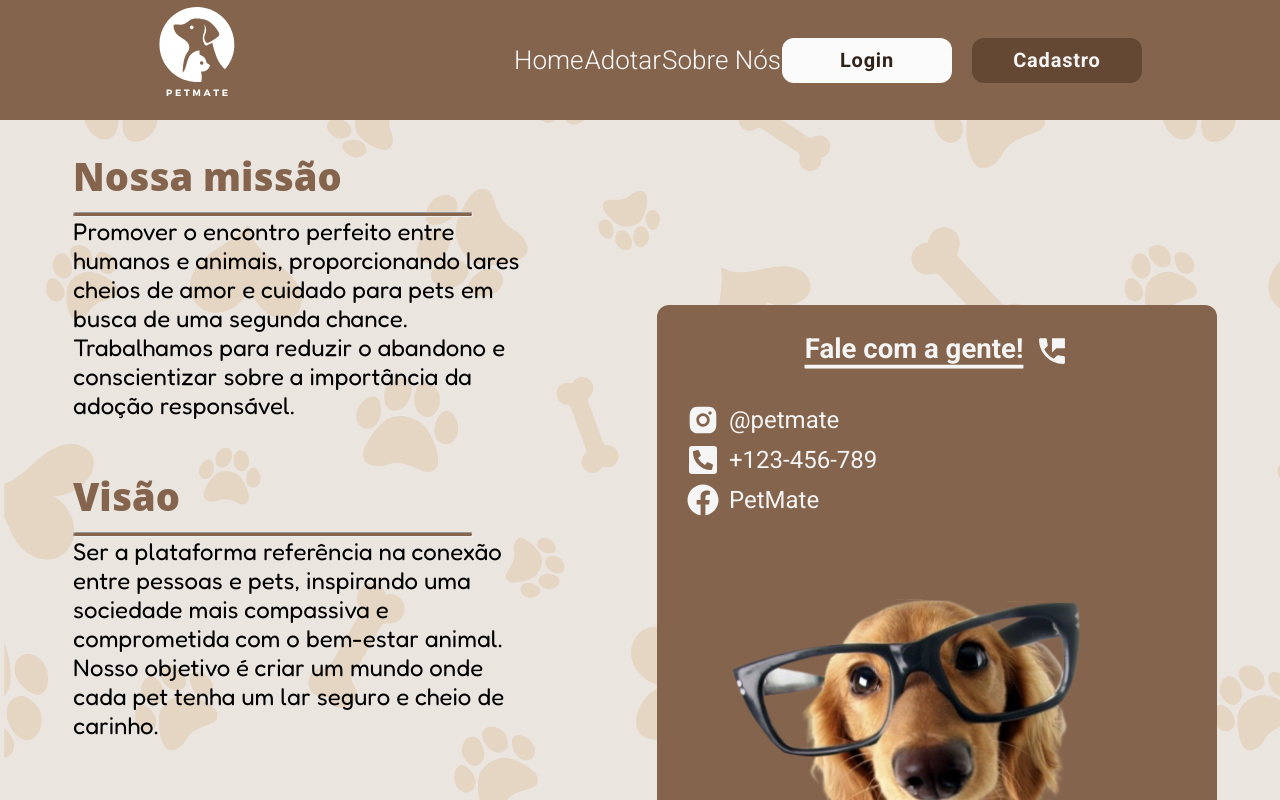
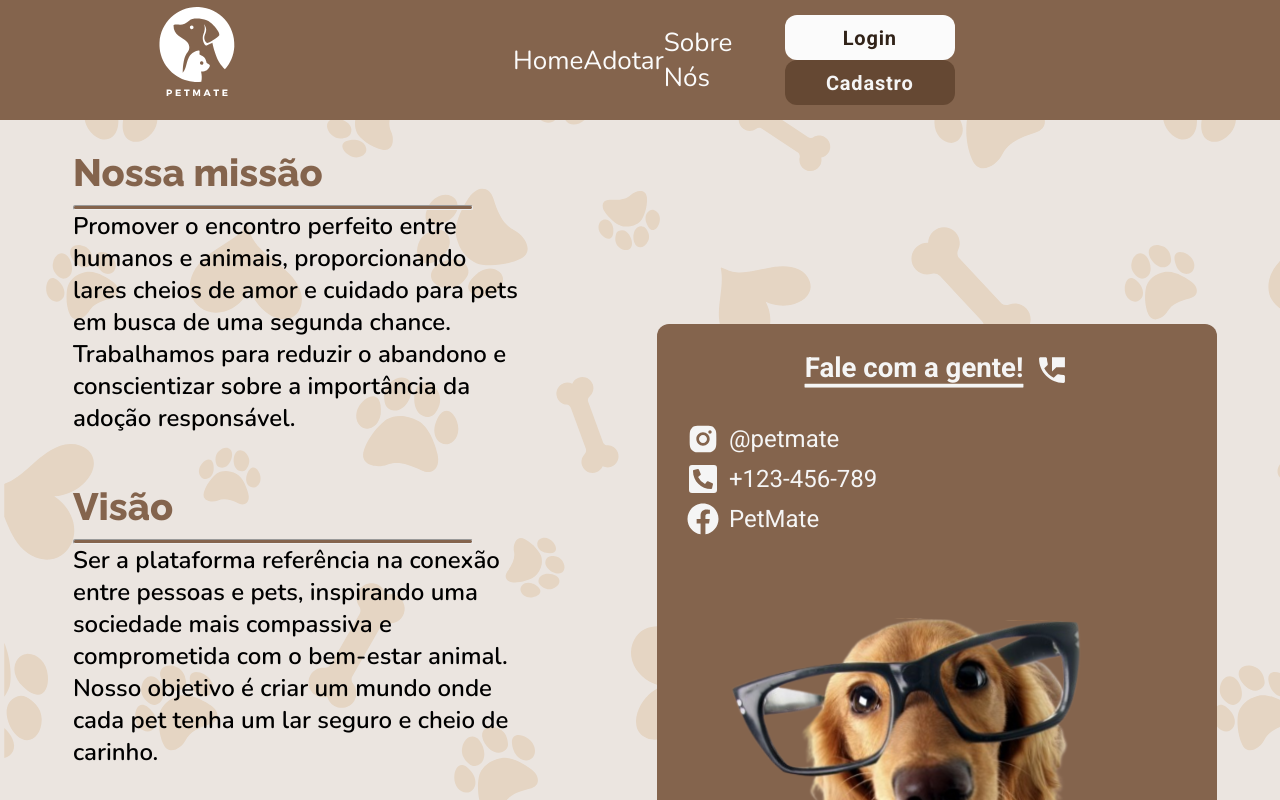
Before and after one commit to projeto-petmate/petmate, a React (Vite) app in the folder PetMate/: page /contato in a window 1280 px wide. Shown: the top 800 px of the page. Built offline with nearby package versions, Linux system fonts and the light colour scheme; a web font is replaced by a local one.

Commit message:
font changes

```diff
--- a/PetMate/src/components/CardContainer.css
+++ b/PetMate/src/components/CardContainer.css
@@ -52,12 +52,13 @@
     height: 45px;
     width: 180px;
     text-align: center;
-    background-color: #AD947E;
+    background-color: #84644d;
     border: none;
     border-radius: 8px;
     color: #F5F5F5;
     font-size: 16px;
     font-weight: bold;
+    font-family: nunito;
     letter-spacing: 0.01em;
     margin-top: -10px;
   }
--- a/PetMate/src/components/Navbar.css
+++ b/PetMate/src/components/Navbar.css
@@ -48,8 +48,7 @@
 .botoes-nav a {
     color: #fbfbfb;
     text-decoration: none;
-    /* margin: 0 15px; */
-    font-family: 'Roboto', sans-serif;
+    font-family: 'nunito', sans-serif;
     font-weight: 300;
     transition: color 0.5s;
 }
@@ -109,7 +108,8 @@
     height: 50px;
     font-weight: 600;
     font-size: 24px;
-    font-family: 'Open Sans', sans-serif;
+    font-family: 'nunito', sans-serif;
+    font-weight: bold;
     background-color: #fbfbfb;
     color: #654833;
     border: 2px #484848;
--- a/PetMate/src/pages/Adotar.css
+++ b/PetMate/src/pages/Adotar.css
@@ -15,12 +15,14 @@
   color: #654833;
   margin-bottom: 10px;
   font-weight: 800;
+  font-family: 'Raleway';
 
 }
 
 .titulo-adotar p{
   font-size: 24px;
-  font-family: fredoka;
+  font-family: nunito;
+  font-weight: 600;
 }
 
 .titulo-botao-adotar{
@@ -37,7 +39,7 @@
   height: 60px;
   font-weight: 600;
   font-size: 24px;
-  font-family: 'Open Sans', sans-serif;
+  font-family: 'nunito', sans-serif;
   background-color: #84644D;
   color: #F5F5F5;
   border: 2px #484848;
--- a/PetMate/src/pages/Contato.css
+++ b/PetMate/src/pages/Contato.css
@@ -1,3 +1,6 @@
+@import url('https://fonts.googleapis.com/css2?family=Raleway:ital,wght@0,100..900;1,100..900&display=swap');
+@import url('https://fonts.googleapis.com/css2?family=Montserrat:ital,wght@0,100..900;1,100..900&display=swap');
+
 .contato-container{
     display: flex;
     flex-direction: column;
@@ -39,6 +42,7 @@
 
 .infos-contato h2{
     color: #84644D;
+    font-family: Raleway;
     font-size: 38px;
     margin-bottom: 10px;
 }
@@ -101,11 +105,12 @@
 }
 
 .infos-contato p {
-    font-family: Fredoka;
+    font-family: Nunito;
+    font-weight: 600;
     font-size: 24px;
 }
 
 .infos-contato h2 {
-    font-family: Open sans, sans-serif;
+    font-family: 'Raleway', sans-serif;
     font-weight: 800;
 }
--- a/PetMate/src/pages/Inicial.css
+++ b/PetMate/src/pages/Inicial.css
@@ -1,3 +1,5 @@
+@import url('https://fonts.googleapis.com/css2?family=Nunito:ital,wght@0,200..1000;1,200..1000&display=swap');
+
 .home-container{
     min-height: calc(100vh - 390px);
     display: flex;
@@ -25,13 +27,14 @@
     font-size: 65px;
     color: #654833;
     font-weight: 800;
-    font-family: "Open Sans", sans-serif;
+    font-family: "Raleway", sans-serif;
 }
 
 .texto-home p{
     width: 51vw;
     font-size: 32px;
-    font-family: Fredoka;
+    font-family: Nunito;
+    font-weight: 600;
     margin-top: 8vh;
     margin-bottom: 8vh;
 }
@@ -56,7 +59,7 @@
     border: 2px solid var(--cor-1);
     background-color: #ffffff00;
     font-size: 32px;
-    font-family: "Open Sans", sans-serif;
+    font-family: "nunito", sans-serif;
     font-weight: bold;
     letter-spacing: .05em;
     color: #84644D;
@@ -67,7 +70,7 @@
     border: none;
     background-color: #84644D;
     font-size: 32px;
-    font-family: "Open Sans", sans-serif;
+    font-family: "nunito", sans-serif;
     font-weight: bold;
     letter-spacing: .05em;
     color: #EBE5E0;
--- a/PetMate/src/pages/Login.jsx
+++ b/PetMate/src/pages/Login.jsx
@@ -26,8 +26,9 @@
             });
             const data = await response.json();
             if (response.ok) {
+
                 console.log('Login bem-sucedido:', data);
-                setErro('');
+                setErro('Login efetuado com sucesso!');
 
                 localStorage.setItem("logado", JSON.stringify(true));
                 localStorage.setItem("userLogado", JSON.stringify(data.user));
@@ -96,7 +97,7 @@
                                             onChange={(e) => setSenha(e.target.value)}
                                         />
                                         <button onClick={MostrarSenha} className='icon-mostrar-senha'>
-                                            {mudarTipo ? <FaRegEye /> : <FaRegEyeSlash />}
+                                            {mudarTipo  ? <FaRegEyeSlash /> : <FaRegEye />}
                                         </button>
                                     </div>
                                 </div>
--- a/PetMate/src/pages/Perfil.css
+++ b/PetMate/src/pages/Perfil.css
@@ -109,13 +109,13 @@
     letter-spacing: 0.025em;
     font-family: Roboto;
     margin-bottom: 30px;
-    margin-left: 690px;
 }
 
 .sair-conta{
     display: flex;
     justify-content: center;
     align-items: center;
+
 }
 
 .icon-logout{
@@ -191,6 +191,7 @@
 .conteiner-configuracoes{
     display: flex;
     flex-direction: row;
+    justify-content: space-between;
 }
 
 .dadoPerma{
```
